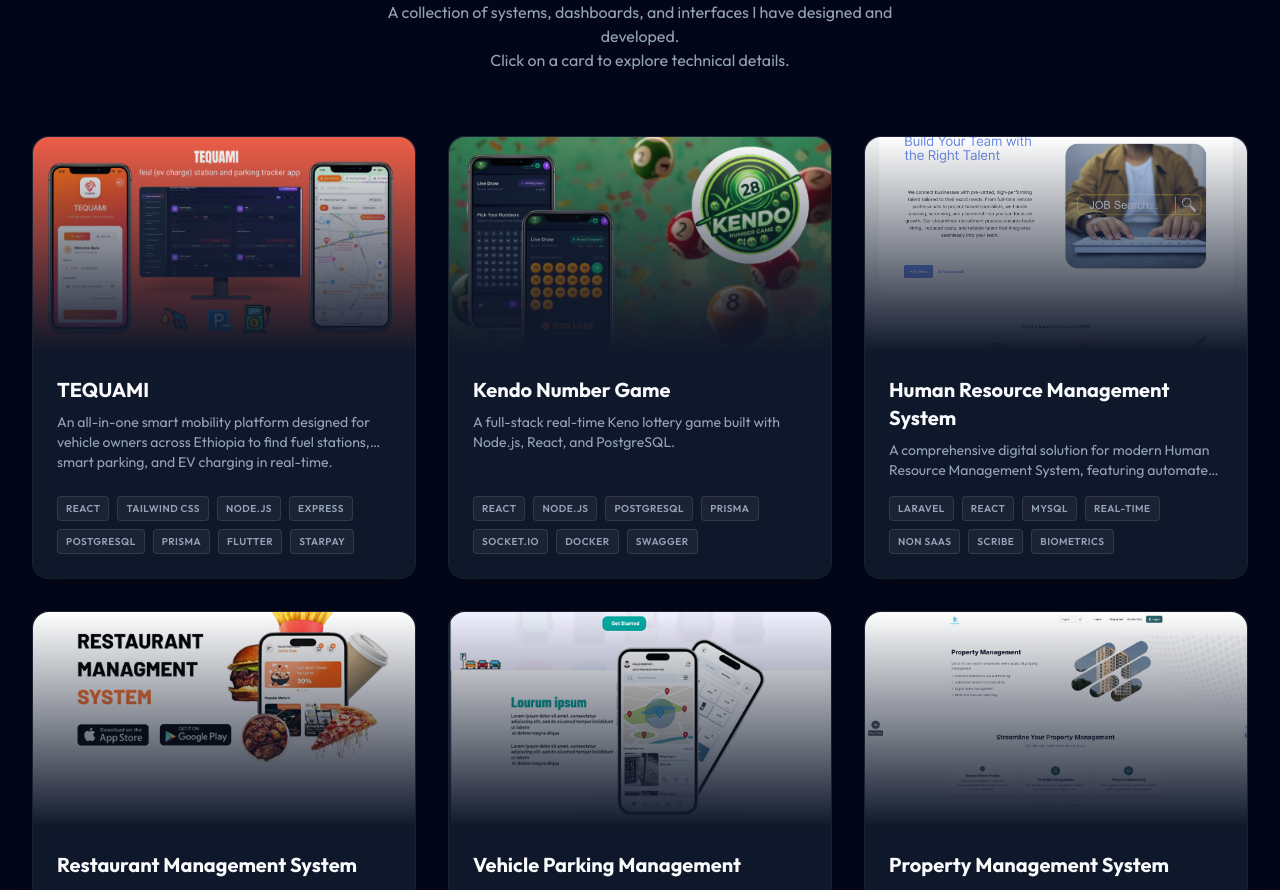
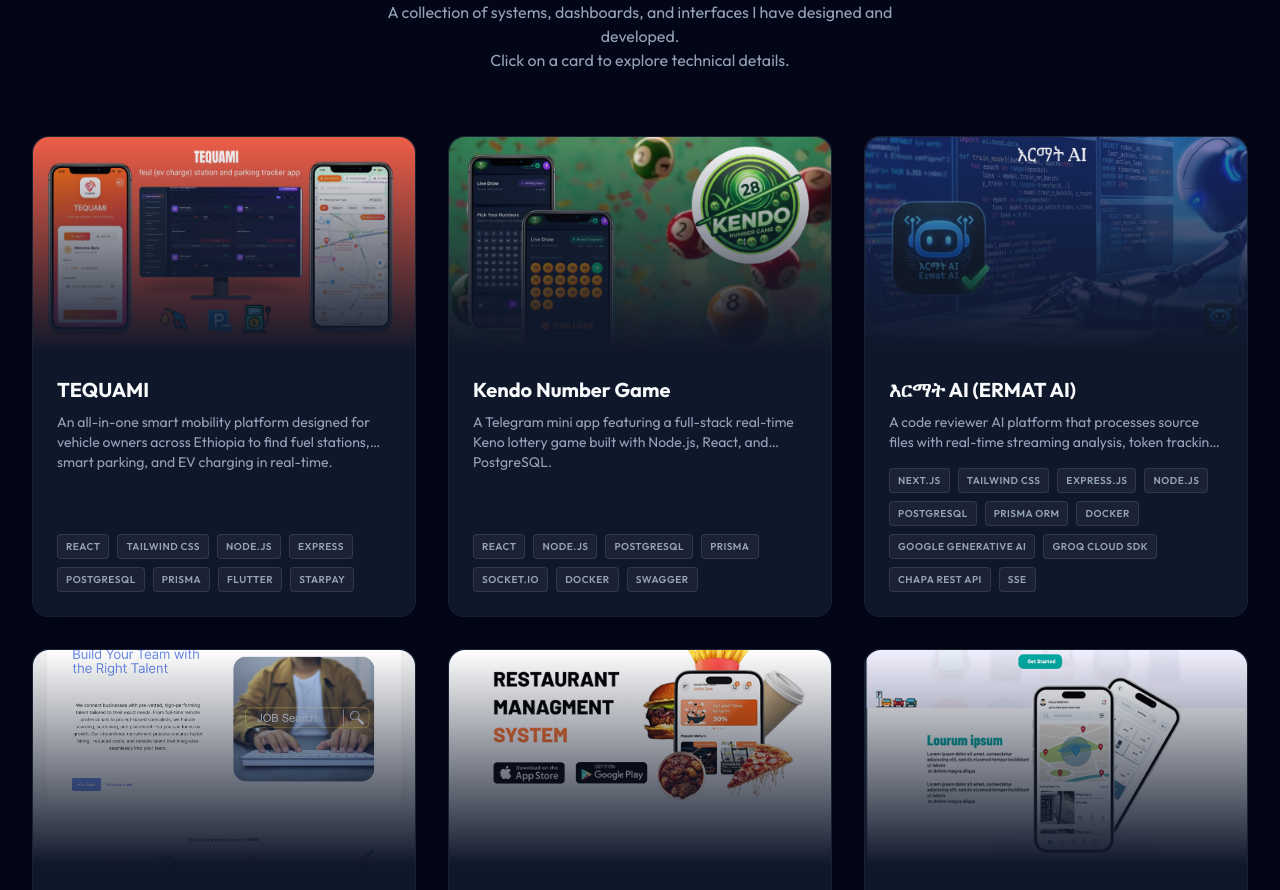
Before and after one commit to Eyuel3113/portfolio, a Next.js app: page / in a window 1280 px wide. Shown: the part 1800-2690 px from the top of the page. Built offline with nearby package versions, Linux system fonts and the light colour scheme.

Commit message:
Add Kendo Number Game and ERMAT AI project details with updated demo links and new image

```diff
--- a/components/Projects.tsx
+++ b/components/Projects.tsx
@@ -37,10 +37,10 @@
     },
     {
         title: "Kendo Number Game",
-        description: "A full-stack real-time Keno lottery game built with Node.js, React, and PostgreSQL.",
+        description: "A Telegram mini app featuring a full-stack real-time Keno lottery game built with Node.js, React, and PostgreSQL.",
         tags: ["React", "Node.js", "PostgreSQL", "Prisma", "Socket.IO", "Docker", "Swagger"],
         image: "/Kendo Number Game.png",
-        demoUrl: "https://keno-game-eight.vercel.app",
+        demoUrl: "https://t.me/kendogamebot/kendo",
         repoUrl: "https://github.com",
         details: {
             challenge: "Implementing live Keno draws with real-time animation and building a secure wallet system for deposits and withdrawals.",
@@ -50,6 +50,27 @@
                 "Wallet system with deposit & withdraw funds",
                 "Transaction and bet history tracking",
                 "JWT authentication",
+                "Fully containerized with Docker"
+            ]
+        }
+    },
+    {
+        title: "እርማት AI (ERMAT AI)",
+        description: "A code reviewer AI platform that processes source files with real-time streaming analysis, token tracking, and local payment integration.",
+        tags: ["Next.js", "Tailwind CSS", "Express.js", "Node.js", "PostgreSQL", "Prisma ORM", "Docker", "Google Generative AI", "Groq Cloud SDK", "Chapa REST API", "SSE"],
+        image: "/ermat-ai.png",
+        demoUrl: "https://example.com",
+        repoUrl: "https://github.com",
+        details: {
+            challenge: "Processing heavy source files while tracking user token states via a relational database layer and interfacing securely with local payment gateways.",
+            solution: "Built a decoupled full-stack architecture with Next.js frontend, Express.js backend, PostgreSQL via Prisma ORM, and integrated multiple AI engines (Google Gemini, Groq Llama) with Server-Sent Events for real-time streaming.",
+            features: [
+                "Dual-panel split-screen workspace for model selection",
+                "Real-time streaming markdown display with typewriter effect",
+                "Chapa balance top-up with secure webhook verification",
+                "User token allocation and tracking system",
+                "Multiple AI engine integration (Gemini, Groq, Claude mock)",
+                "Multipart file upload with memory storage",
                 "Fully containerized with Docker"
             ]
         }
```
Also changed, not shown: public/ermat-ai.png (added).
